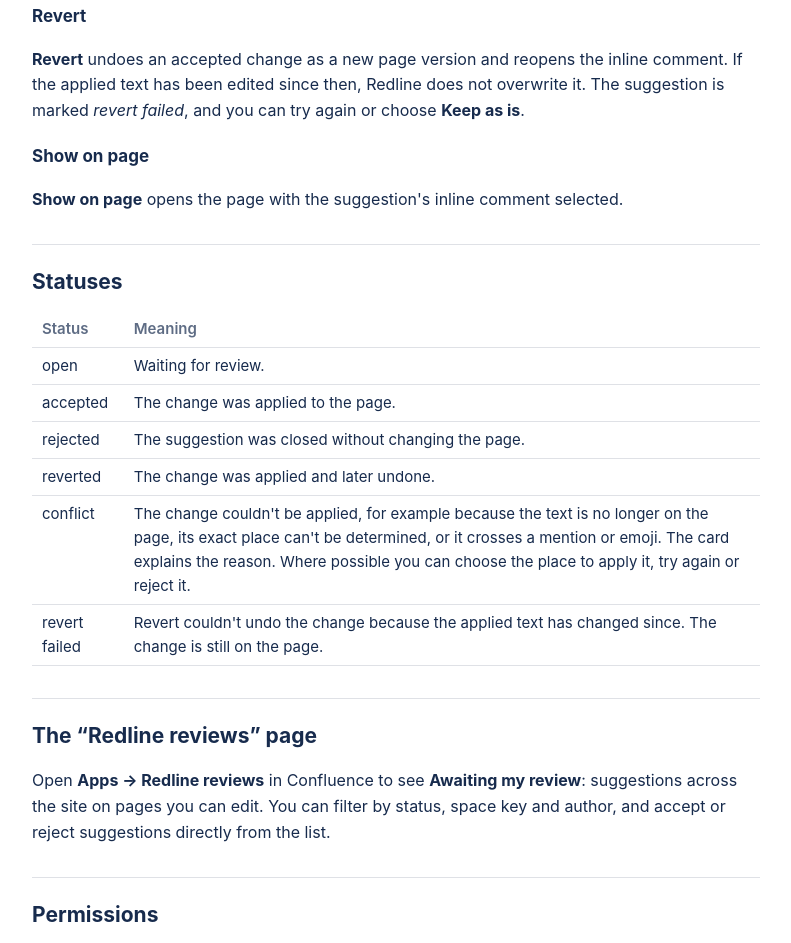
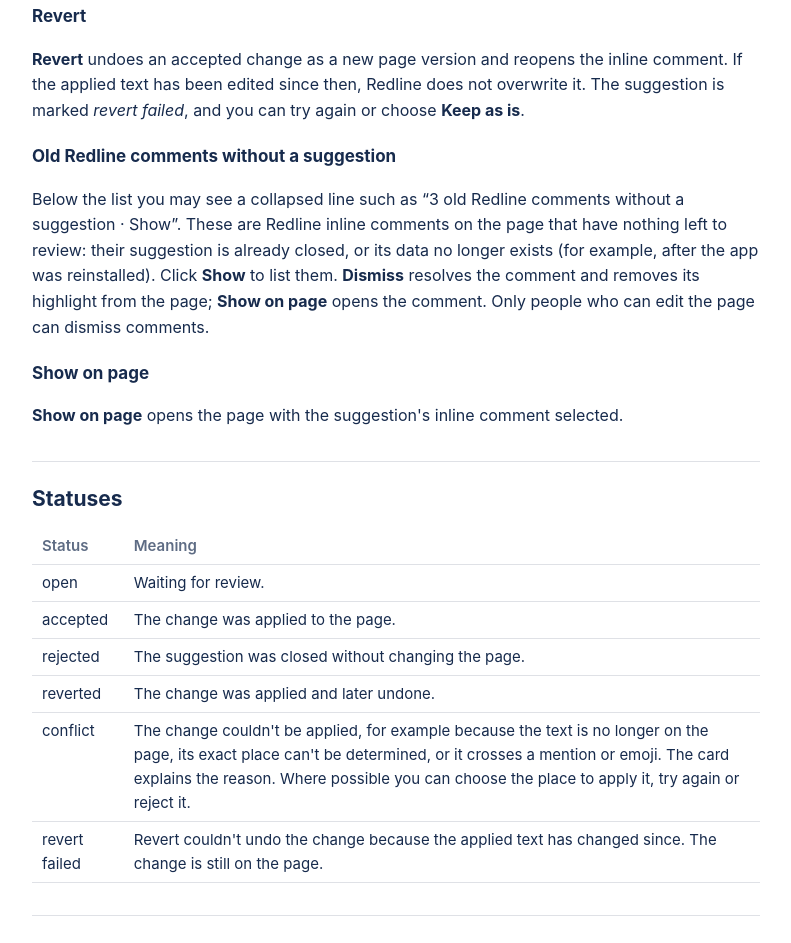
Before and after one commit to VolodymirPavlivskiy/redline-site, a plain HTML site: page docs.html in a window 1280 px wide. Shown: the part 1927-2870 px from the top of the page, without its empty margins (244-1035 px from the left). Drawn offline with Linux system fonts and the light colour scheme.

Commit message:
Docs: describe the collapsed block of old Redline comments
Co-Authored-By: Claude Opus 5.5 <noreply@anthropic.com>

```diff
--- a/docs.html
+++ b/docs.html
@@ -62,6 +62,9 @@
   <h3>Revert</h3>
   <p><strong>Revert</strong> undoes an accepted change as a new page version and reopens the inline comment. If the applied text has been edited since then, Redline does not overwrite it. The suggestion is marked <em>revert failed</em>, and you can try again or choose <strong>Keep as is</strong>.</p>
 
+  <h3>Old Redline comments without a suggestion</h3>
+  <p>Below the list you may see a collapsed line such as “3 old Redline comments without a suggestion · Show”. These are Redline inline comments on the page that have nothing left to review: their suggestion is already closed, or its data no longer exists (for example, after the app was reinstalled). Click <strong>Show</strong> to list them. <strong>Dismiss</strong> resolves the comment and removes its highlight from the page; <strong>Show on page</strong> opens the comment. Only people who can edit the page can dismiss comments.</p>
+
   <h3>Show on page</h3>
   <p><strong>Show on page</strong> opens the page with the suggestion's inline comment selected.</p>
 
```
